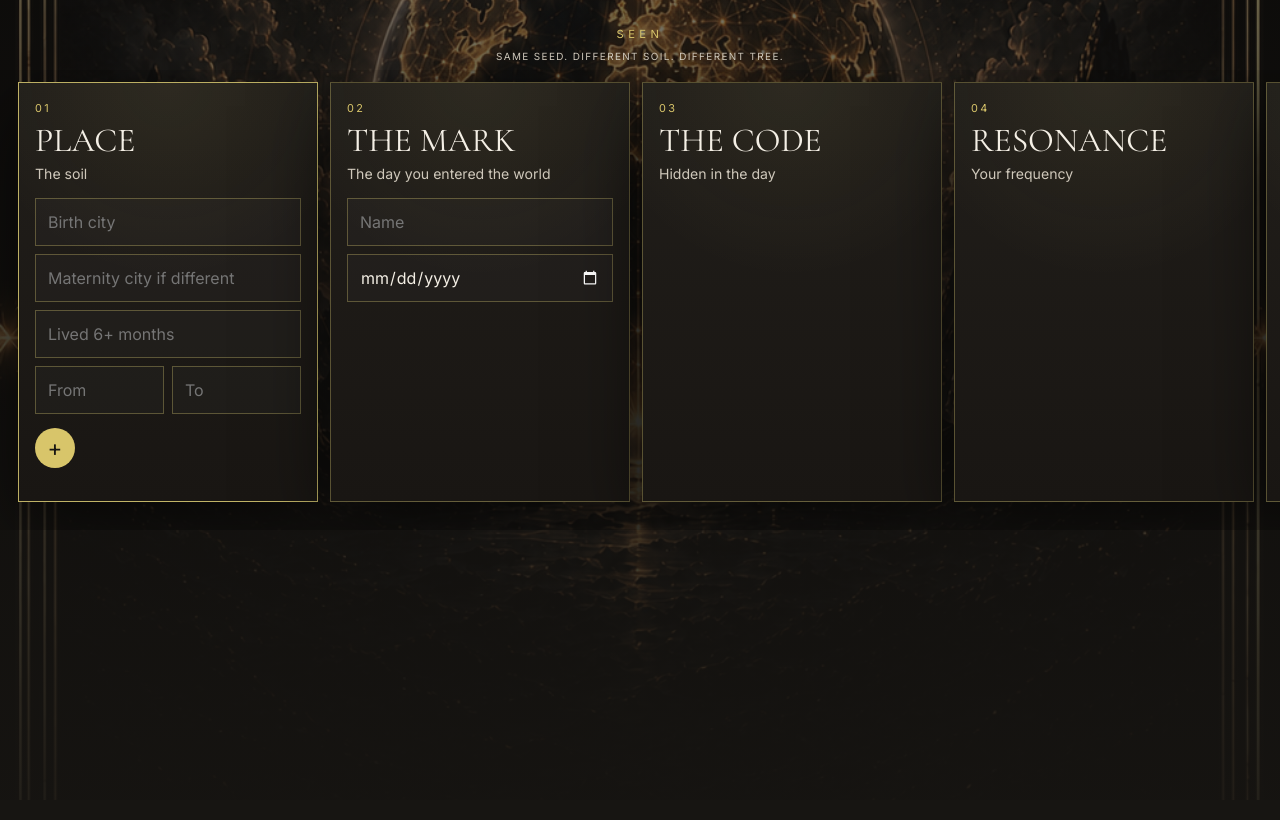
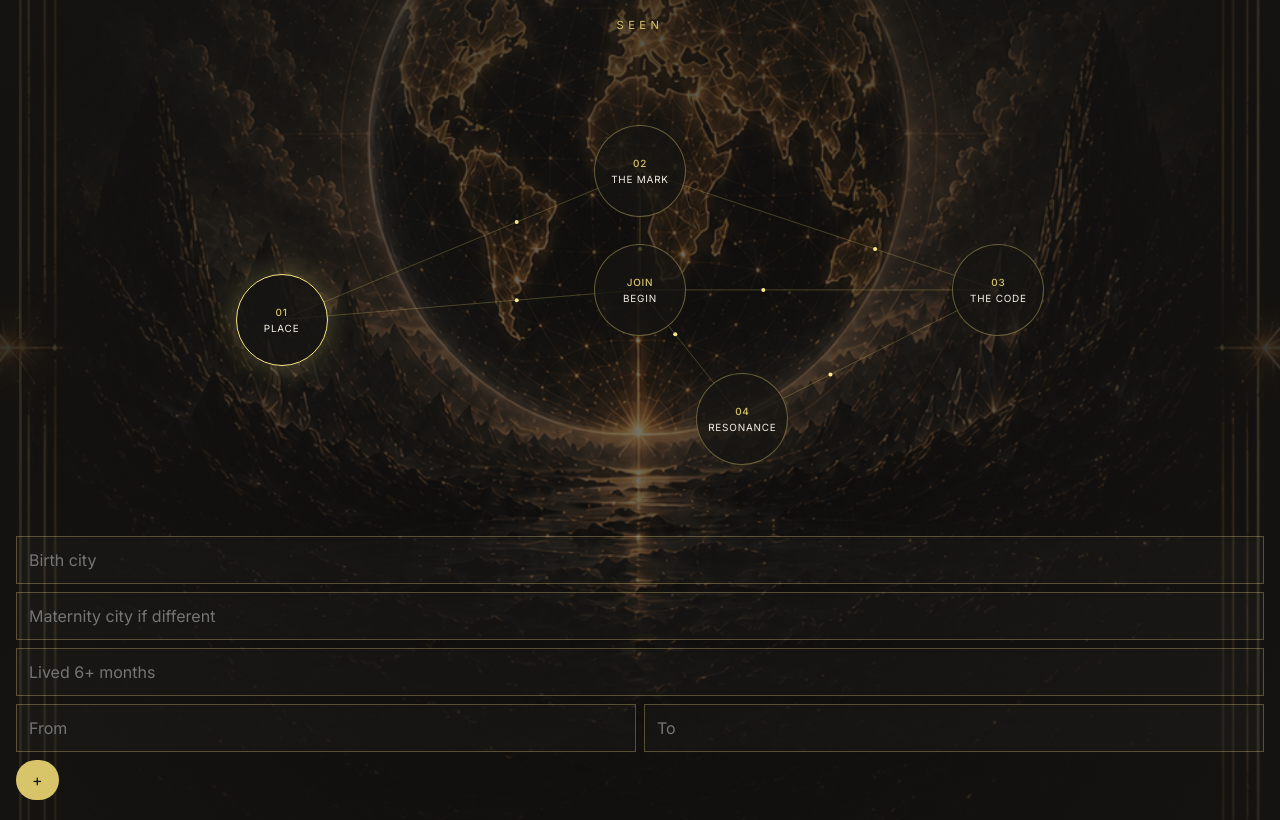
Before and after one commit to seanmphelps-ai/seen-universe, a Next.js app: page / in a window 1280 px wide. Built offline with nearby package versions, Linux system fonts and the light colour scheme.

Commit message:
Placards as a pullable solar map, not a flat rail

```diff
--- a/app/styles/splash.css
+++ b/app/styles/splash.css
@@ -1,88 +1,73 @@
-.seenBoard {
+.seenMap {
   position: relative;
   min-height: 100svh;
-  overflow: hidden;
   background: #171512;
   color: #f4efe5;
+  overflow: hidden;
 }
-.seenBoardWorld {
+.seenMapWorld {
   position: absolute;
   inset: 0;
   width: 100%;
   height: 100%;
   object-fit: cover;
-  opacity: 0.55;
+  opacity: 0.5;
 }
-.seenBoardVeil {
+.seenMapVeil {
   position: absolute;
   inset: 0;
-  background: linear-gradient(180deg, rgba(23,21,18,0.25), rgba(23,21,18,0.88));
+  background: radial-gradient(circle at 50% 45%, rgba(23,21,18,0.15), rgba(23,21,18,0.82));
 }
-.seenBoardHead,
-.seenBoardRail,
-.seenBoardError {
+.seenMapHead,
+.seenMapStage,
+.seenMapDock {
   position: relative;
   z-index: 1;
 }
-.seenBoardHead {
-  padding: max(22px, env(safe-area-inset-top)) 18px 8px;
-  text-align: center;
-}
-.seenBoardHead span {
+.seenMapHead {
+  padding: max(18px, env(safe-area-inset-top)) 16px 0;
   letter-spacing: 0.4em;
   color: #d8c56a;
   font-size: 0.7rem;
+  text-align: center;
 }
-.seenBoardHead p {
-  margin: 8px 0 0;
-  letter-spacing: 0.14em;
-  text-transform: uppercase;
+.seenMapStage {
+  position: relative;
+  height: min(62svh, 560px);
+  touch-action: none;
+}
+.seenMapCanvas {
+  position: absolute;
+  inset: 0;
+  width: 100%;
+  height: 100%;
+}
+.seenOrb {
+  position: absolute;
+  transform: translate(-50%, -50%);
+  min-width: 92px;
+  min-height: 92px;
+  padding: 10px;
+  border-radius: 999px;
+  border: 1px solid rgba(251,234,131,0.35);
+  background: rgba(23,21,18,0.78);
+  color: #f4efe5;
+  letter-spacing: 0.08em;
   font-size: 0.62rem;
-  color: #cfc8bb;
 }
-.seenBoardRail {
-  display: flex;
-  gap: 12px;
-  overflow-x: auto;
-  scroll-snap-type: x mandatory;
-  padding: 12px 18px 28px;
-  -webkit-overflow-scrolling: touch;
-}
-.seenBoardRail::-webkit-scrollbar { display: none; }
-.seenPlacard {
-  flex: 0 0 min(78vw, 300px);
-  min-height: 420px;
-  scroll-snap-align: center;
-  padding: 18px 16px 16px;
-  text-align: left;
-  color: inherit;
-  background:
-    radial-gradient(circle at 50% 0%, rgba(251,234,131,0.06), transparent 44%),
-    linear-gradient(180deg, #211e1a 0%, #191613 100%);
-  border: 1px solid rgba(251,234,131,0.28);
-  box-shadow: 0 24px 70px rgba(0,0,0,0.58);
-}
-.seenPlacard.on {
-  border-color: rgba(251,234,131,0.72);
-}
-.seenPlacard em {
+.seenOrb b {
   display: block;
   color: #d8c56a;
-  letter-spacing: 0.22em;
-  font-size: 0.68rem;
-  font-style: normal;
+  font-weight: 500;
+  margin-bottom: 4px;
 }
-.seenPlacard h2 {
-  margin: 10px 0 0;
-  font-family: 'Cormorant Garamond', serif;
-  font-weight: 400;
-  font-size: 2.1rem;
-  line-height: 0.95;
+.seenOrb.on {
+  border-color: #fbea83;
+  box-shadow: 0 0 28px rgba(251,234,131,0.28);
+  z-index: 3;
 }
-.seenPlacard p {
-  margin: 8px 0 16px;
-  color: #cfc8bb;
-  font-size: 0.88rem;
+.seenMapDock {
+  padding: 8px 16px max(20px, env(safe-area-inset-bottom));
 }
 .seenPlacardInput,
 .seenPlacardYears input {
@@ -100,22 +85,10 @@
   gap: 8px;
 }
 .seenPlacardPlus {
-  width: 40px;
-  height: 40px;
-  margin-top: 6px;
+  min-height: 40px;
+  padding: 0 16px;
   color: #171512;
   background: #d8c56a;
   border: 0;
   border-radius: 999px;
-  font-size: 1.4rem;
-  line-height: 1;
 }
-.seenPlacard.begin {
-  display: flex;
-  flex-direction: column;
-  justify-content: flex-end;
-}
-.seenBoardError {
-  padding: 0 18px 24px;
-  color: #fbea83;
-}
--- a/components/SeenEntry.tsx
+++ b/components/SeenEntry.tsx
@@ -1,36 +1,142 @@
 'use client';
 
-import { useState } from 'react';
+import { useEffect, useRef, useState } from 'react';
 import { useRouter } from 'next/navigation';
 import { LocationAutocompleteInput } from './LocationAutocompleteInput';
 
 type Lived = { id: string; value: string; startYear: string; endYear: string };
+type NodeId = 'place' | 'mark' | 'code' | 'resonance' | 'begin';
 
-const newLived = (): Lived => ({
-  id: crypto.randomUUID(),
-  value: '',
-  startYear: '',
-  endYear: '',
-});
+const NODES: { id: NodeId; title: string; sub: string; x: number; y: number }[] = [
+  { id: 'place', title: 'PLACE', sub: '01', x: 0.22, y: 0.58 },
+  { id: 'mark', title: 'THE MARK', sub: '02', x: 0.5, y: 0.28 },
+  { id: 'code', title: 'THE CODE', sub: '03', x: 0.78, y: 0.52 },
+  { id: 'resonance', title: 'RESONANCE', sub: '04', x: 0.58, y: 0.78 },
+  { id: 'begin', title: 'BEGIN', sub: 'JOIN', x: 0.5, y: 0.52 },
+];
+
+const LINKS: [NodeId, NodeId][] = [
+  ['place', 'mark'],
+  ['mark', 'code'],
+  ['code', 'resonance'],
+  ['place', 'begin'],
+  ['mark', 'begin'],
+  ['code', 'begin'],
+  ['resonance', 'begin'],
+];
+
+const newLived = (): Lived => ({ id: crypto.randomUUID(), value: '', startYear: '', endYear: '' });
 
 export default function SeenEntry() {
   const router = useRouter();
-  const [focus, setFocus] = useState(0);
+  const canvasRef = useRef<HTMLCanvasElement>(null);
+  const wrapRef = useRef<HTMLDivElement>(null);
+  const [pos, setPos] = useState(() => Object.fromEntries(NODES.map((n) => [n.id, { x: n.x, y: n.y }])));
+  const [focus, setFocus] = useState<NodeId>('place');
   const [name, setName] = useState('');
   const [birthDate, setBirthDate] = useState('');
   const [birthCity, setBirthCity] = useState('');
   const [maternityCity, setMaternityCity] = useState('');
   const [lived, setLived] = useState<Lived[]>([newLived()]);
-  const [error, setError] = useState('');
+  const drag = useRef<{ id: NodeId; dx: number; dy: number } | null>(null);
 
-  function saveAndGo() {
+  useEffect(() => {
+    const c = canvasRef.current;
+    const wrap = wrapRef.current;
+    if (!c || !wrap) return;
+    const ctx = c.getContext('2d');
+    if (!ctx) return;
+    let raf = 0;
+    let t = 0;
+    const draw = () => {
+      const dpr = Math.min(window.devicePixelRatio || 1, 2);
+      const w = wrap.clientWidth;
+      const h = wrap.clientHeight;
+      if (!w || !h) {
+        raf = requestAnimationFrame(draw);
+        return;
+      }
+      if (c.width !== w * dpr || c.height !== h * dpr) {
+        c.width = w * dpr;
+        c.height = h * dpr;
+      }
+      ctx.setTransform(dpr, 0, 0, dpr, 0, 0);
+      ctx.clearRect(0, 0, w, h);
+      t += 1;
+      for (const [a, b] of LINKS) {
+        const A = pos[a];
+        const B = pos[b];
+        ctx.strokeStyle = 'rgba(216,197,106,0.28)';
+        ctx.beginPath();
+        ctx.moveTo(A.x * w, A.y * h);
+        ctx.lineTo(B.x * w, B.y * h);
+        ctx.stroke();
+        const u = (t * 0.008 + a.length) % 1;
+        ctx.fillStyle = '#fbea83';
+        ctx.beginPath();
+        ctx.arc(A.x * w + (B.x - A.x) * w * u, A.y * h + (B.y - A.y) * h * u, 2, 0, Math.PI * 2);
+        ctx.fill();
+      }
+      raf = requestAnimationFrame(draw);
+    };
+    raf = requestAnimationFrame(draw);
+    return () => cancelAnimationFrame(raf);
+  }, [pos]);
+
+  function pointId(clientX: number, clientY: number): NodeId | null {
+    const wrap = wrapRef.current;
+    if (!wrap) return null;
+    const r = wrap.getBoundingClientRect();
+    const x = (clientX - r.left) / r.width;
+    const y = (clientY - r.top) / r.height;
+    let best: NodeId | null = null;
+    let dist = 0.09;
+    for (const id of Object.keys(pos) as NodeId[]) {
+      const d = Math.hypot(pos[id].x - x, pos[id].y - y);
+      if (d < dist) {
+        dist = d;
+        best = id;
+      }
+    }
+    return best;
+  }
+
+  function onDown(event: React.PointerEvent) {
+    const id = pointId(event.clientX, event.clientY);
+    if (!id) return;
+    const wrap = wrapRef.current;
+    if (!wrap) return;
+    const r = wrap.getBoundingClientRect();
+    drag.current = {
+      id,
+      dx: pos[id].x - (event.clientX - r.left) / r.width,
+      dy: pos[id].y - (event.clientY - r.top) / r.height,
+    };
+    setFocus(id);
+    (event.target as HTMLElement).setPointerCapture(event.pointerId);
+  }
+
+  function onMove(event: React.PointerEvent) {
+    if (!drag.current) return;
+    const wrap = wrapRef.current;
+    if (!wrap) return;
+    const r = wrap.getBoundingClientRect();
+    const x = Math.min(0.92, Math.max(0.08, (event.clientX - r.left) / r.width + drag.current.dx));
+    const y = Math.min(0.9, Math.max(0.12, (event.clientY - r.top) / r.height + drag.current.dy));
+    const id = drag.current.id;
+    setPos((prev) => ({ ...prev, [id]: { x, y } }));
+  }
+
+  function onUp() {
+    drag.current = null;
+  }
+
+  function go() {
     if (!name.trim() || !birthDate || !birthCity.trim()) {
-      setError('Name, date, and birth city.');
-      setFocus(0);
+      setFocus('mark');
       return;
     }
     const places = lived.filter((row) => row.value.trim());
-    try {
     sessionStorage.setItem('seen.introduction.v2.complete', 'true');
     sessionStorage.setItem('seen.foundation.name', name.trim());
     sessionStorage.setItem('seen.foundation.birthDate', birthDate);
@@ -41,32 +147,38 @@ export default function SeenEntry() {
         birthLocation: birthCity.trim(),
         maternityLocation: maternityCity.trim() || undefined,
         livedLocations: places.map((row) => row.value.trim()),
-          livedPeriods: places.map((row) => ({
-            location: row.value.trim(),
-            startYear: row.startYear,
-            endYear: row.endYear,
-          })),
+        livedPeriods: places.map((row) => ({ location: row.value.trim(), startYear: row.startYear, endYear: row.endYear })),
       }),
     );
-    } catch {}
     router.push('/foundation/birth');
   }
 
   return (
-    <main className="seenBoard">
-      <img className="seenBoardWorld" src="/foundation/location-forge-background.png" alt="" />
-      <div className="seenBoardVeil" />
-
-      <header className="seenBoardHead">
-        <span>SEEN</span>
-        <p>Same seed. Different soil. Different tree.</p>
-      </header>
-
-      <div className="seenBoardRail">
-        <article className={`seenPlacard${focus === 0 ? ' on' : ''}`} onClick={() => setFocus(0)}>
-          <em>01</em>
-          <h2>PLACE</h2>
-          <p>The soil</p>
+    <main className="seenMap">
+      <img className="seenMapWorld" src="/foundation/location-forge-background.png" alt="" />
+      <div className="seenMapVeil" />
+      <header className="seenMapHead"><span>SEEN</span></header>
+      <div className="seenMapStage" ref={wrapRef} onPointerDown={onDown} onPointerMove={onMove} onPointerUp={onUp}>
+        <canvas ref={canvasRef} className="seenMapCanvas" />
+        {NODES.map((node) => {
+          const p = pos[node.id];
+          return (
+            <button
+              key={node.id}
+              type="button"
+              className={`seenOrb${focus === node.id ? ' on' : ''}`}
+              style={{ left: `${p.x * 100}%`, top: `${p.y * 100}%` }}
+              onClick={() => (node.id === 'begin' ? go() : setFocus(node.id))}
+            >
+              <b>{node.sub}</b>
+              {node.title}
+            </button>
+          );
+        })}
+      </div>
+      <section className="seenMapDock">
+        {focus === 'place' && (
+          <>
             <LocationAutocompleteInput className="seenPlacardInput" ariaLabel="Birth city" placeholder="Birth city" value={birthCity} onChange={setBirthCity} />
             <LocationAutocompleteInput className="seenPlacardInput" ariaLabel="Maternity city if different" placeholder="Maternity city if different" value={maternityCity} onChange={setMaternityCity} />
             {lived.map((row, index) => (
@@ -78,36 +190,17 @@ export default function SeenEntry() {
                 </div>
               </div>
             ))}
-          <button type="button" className="seenPlacardPlus" onClick={(event) => { event.stopPropagation(); setLived((rows) => [...rows, newLived()]); }}>+</button>
-        </article>
-
-        <article className={`seenPlacard${focus === 1 ? ' on' : ''}`} onClick={() => setFocus(1)}>
-          <em>02</em>
-          <h2>THE MARK</h2>
-          <p>The day you entered the world</p>
+            <button type="button" className="seenPlacardPlus" onClick={() => setLived((rows) => [...rows, newLived()])}>+</button>
+          </>
+        )}
+        {focus === 'mark' && (
+          <>
             <input className="seenPlacardInput" type="text" placeholder="Name" value={name} onChange={(event) => setName(event.target.value)} />
             <input className="seenPlacardInput" type="date" value={birthDate} onChange={(event) => setBirthDate(event.target.value)} />
-        </article>
-
-        <article className={`seenPlacard${focus === 2 ? ' on' : ''}`} onClick={() => setFocus(2)}>
-          <em>03</em>
-          <h2>THE CODE</h2>
-          <p>Hidden in the day</p>
-        </article>
-
-        <article className={`seenPlacard${focus === 3 ? ' on' : ''}`} onClick={() => setFocus(3)}>
-          <em>04</em>
-          <h2>RESONANCE</h2>
-          <p>Your frequency</p>
-        </article>
-
-        <button type="button" className={`seenPlacard begin${focus === 4 ? ' on' : ''}`} onClick={saveAndGo}>
-          <em>05</em>
-          <h2>BEGIN</h2>
-          <p>The join</p>
-        </button>
-      </div>
-      {error ? <p className="seenBoardError">{error}</p> : null}
+          </>
+        )}
+        {focus === 'begin' && <button type="button" className="seenPlacardPlus" onClick={go}>Begin</button>}
+      </section>
     </main>
   );
 }
```
Lines whose indentation alone changed are shown as unchanged.
